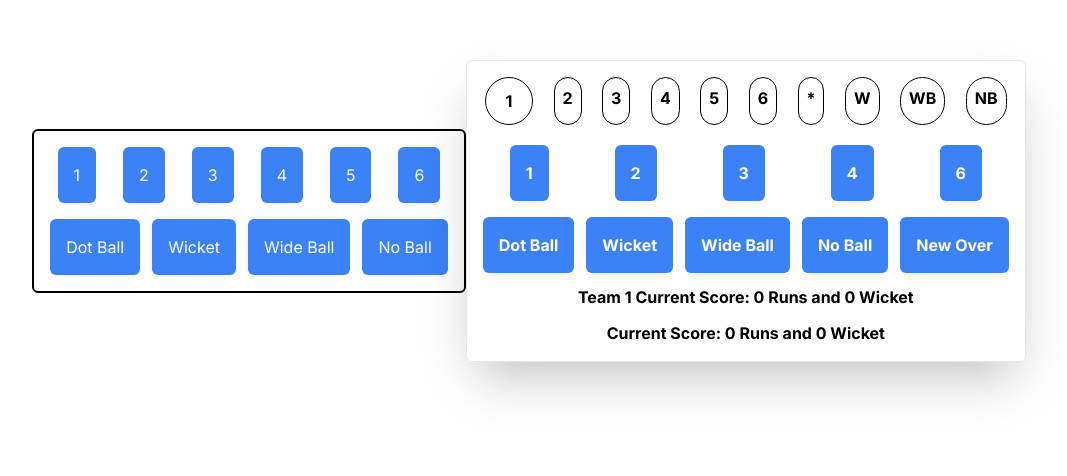
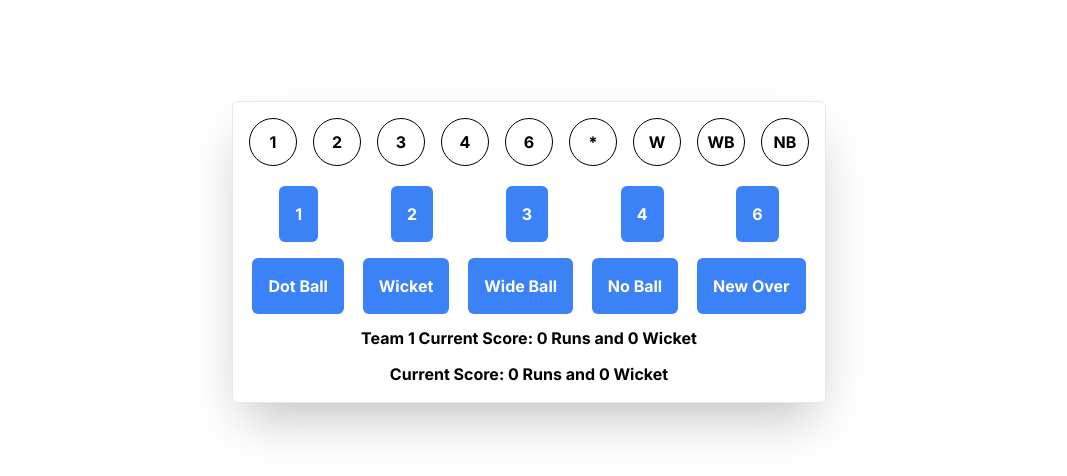
Before and after one commit to FaizanAnsari185/cricket, a Next.js app: page / in a window 1280 px wide. Shown: the part 148-624 px from the top of the page, without its empty margins (111-1178 px from the left). Built offline with nearby package versions, Linux system fonts and the light colour scheme.

Commit message:
run component added

```diff
--- a/app/layout.js
+++ b/app/layout.js
@@ -11,7 +11,7 @@
 export default function RootLayout({ children }) {
   return (
     <html lang="en">
-      <body className={inter.className}>{children}</body>
+      <body className={`${inter.className} h-screen`}>{children}</body>
     </html>
   );
 }
--- a/app/page.js
+++ b/app/page.js
@@ -1,39 +1,22 @@
+import Run from "@/components/run";
 import React from "react";
-import Cricket from "@/components/cricket";
+
 const page = () => {
   return (
-    <div className="flex justify-center translate-y-52">
-      <Cricket />
+    <div className="h-full flex justify-center items-center">
       <div className="flex flex-col gap-4 border shadow-2xl rounded-md p-4 font-bold">
         <div className="flex flex-col gap-5 justify-around">
           <div className="flex gap-4 justify-around">
-          <div className="flex justify-center items-center border border-black rounded-full h-12 w-12 p-2">1</div>
-          <div className="flex justify-center border border-black rounded-full p-2">2</div>
-          <div className="flex justify-center border border-black rounded-full p-2">3</div>
-          <div className="flex justify-center border border-black rounded-full p-2">4</div>
-          <div className="flex justify-center border border-black rounded-full p-2">5</div>
-          <div className="flex justify-center border border-black rounded-full p-2">6</div>
-          <div className="flex justify-center border border-black rounded-full p-2">*</div>
-          <div className="flex justify-center border border-black rounded-full p-2">W</div>
-          <div className="flex justify-center border border-black rounded-full p-2">WB</div>
-          <div className="flex justify-center border border-black rounded-full p-2">NB</div>
+            {[1, 2, 3, 4, 6, "*", "W", "WB", "NB"].map((item) => (
+              <Run runwicket={item} />
+            ))}
           </div>
           <div className="flex gap-3 justify-around">
-            <button className="bg-blue-500 rounded-md p-4 text-white">
-              1
-            </button>
-            <button className="bg-blue-500 rounded-md p-4 text-white">
-              2
-            </button>
-            <button className="bg-blue-500 rounded-md p-4 text-white">
-              3
-            </button>
-            <button className="bg-blue-500 rounded-md p-4 text-white">
-              4
-            </button>
-            <button className="bg-blue-500 rounded-md p-4 text-white">
-              6
-            </button>
+            <button className="bg-blue-500 rounded-md p-4 text-white">1</button>
+            <button className="bg-blue-500 rounded-md p-4 text-white">2</button>
+            <button className="bg-blue-500 rounded-md p-4 text-white">3</button>
+            <button className="bg-blue-500 rounded-md p-4 text-white">4</button>
+            <button className="bg-blue-500 rounded-md p-4 text-white">6</button>
           </div>
         </div>
         <div className="flex flex-col gap-3 justify-around">
@@ -54,8 +37,12 @@
               New Over
             </button>
           </div>
-          <div className="flex justify-center">Team 1 Current Score: 0 Runs and 0 Wicket</div>
-          <div className="flex justify-center">Current Score: 0 Runs and 0 Wicket</div>
+          <div className="flex justify-center">
+            Team 1 Current Score: 0 Runs and 0 Wicket
+          </div>
+          <div className="flex justify-center">
+            Current Score: 0 Runs and 0 Wicket
+          </div>
         </div>
       </div>
     </div>
--- a/components/cricket.jsx
+++ /dev/null
@@ -1,26 +0,0 @@
-import React from "react";
-
-const Cricket = () => {
-  return (
-    <div className="flex justify-center items-center">
-      <div className="flex flex-col gap-4 border-2 border-black rounded-md p-4">
-        <div className="flex gap-3 justify-around text-white">
-          <button className="bg-blue-500 rounded-md p-4">1</button>
-          <button className="bg-blue-500 rounded-md p-4">2</button>
-          <button className="bg-blue-500 rounded-md p-4">3</button>
-          <button className="bg-blue-500 rounded-md p-4">4</button>
-          <button className="bg-blue-500 rounded-md p-4">5</button>
-          <button className="bg-blue-500 rounded-md p-4">6</button>
-        </div>
-        <div className="flex gap-3  justify-around text-white">
-          <button className="bg-blue-500 rounded-md p-4">Dot Ball</button>
-          <button className="bg-blue-500 rounded-md p-4">Wicket</button>
-          <button className="bg-blue-500 rounded-md p-4">Wide Ball</button>
-          <button className="bg-blue-500 rounded-md p-4">No Ball</button>
-        </div>
-      </div>
-    </div>
-  );
-};
-
-export default Cricket;
--- /dev/null
+++ b/components/run.jsx
@@ -0,0 +1,13 @@
+import React from "react";
+
+const Run = ({ runwicket }) => {
+  return (
+    <div className="flex gap-3 justify-around ">
+      <div className="flex justify-center items-center border border-black rounded-full h-12 w-12 p-2 ">
+        {runwicket}
+      </div>
+    </div>
+  );
+};
+
+export default Run;
```
Also changed, not shown: 1 other file (tests, documents, lock files or other folders). Lines whose indentation alone changed are shown as unchanged.
